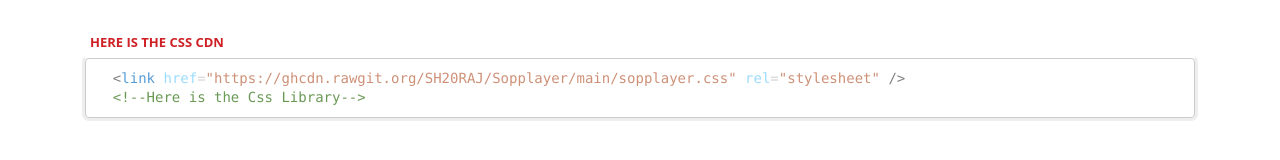
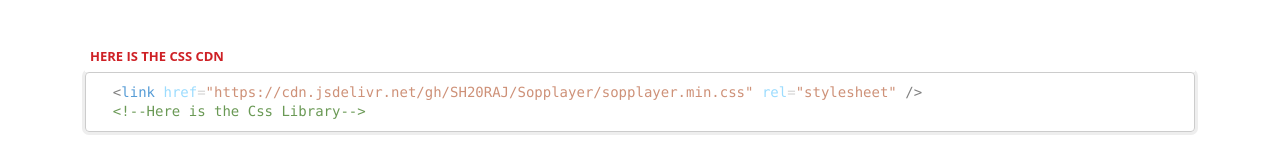
Before and after one commit to SH20RAJ/Sopplayer, a plain HTML site: page index.html in a window 1280 px wide. Shown: the part 1370-1530 px from the top of the page. Drawn offline with nearby package versions, Linux system fonts and the light colour scheme.

Commit message:
Update index.html

```diff
--- a/index.html
+++ b/index.html
@@ -16,7 +16,9 @@
     <div class="container">
       <br>
       <a href="https://github.com/SH20RAJ/Sopplayer/" class="btn btn-dark" >VIEW IN GITHUB</a>
-      <br><br>
+      <br>
+      <a href="https://www.youtube.com/watch?v=Tmj2QOXE6EU&feature=emb_imp_woyt" class="btn btn-warning" >VIDEO DOC</a>
+      <br>
       <center>
     <video id="my-video" class="sopplayer" controls preload="auto" data-setup="{}" width="500px">
       <source src="sample.mp4" type="video/mp4" />
@@ -116,7 +118,7 @@
           <div class="ng-scope" ng-repeat="tab in data.codes track by $id($index)" ng-show="$index==current"
             style="box-sizing: border-box;">
             <pre class="cm-s-neo" data-mode="html" ng-if="data.codes[$index].code != &quot;&quot;"
-              style="border-radius: 4px; border: 1px solid rgb(204, 204, 204); box-shadow: rgb(238, 238, 238) 0px 0px 0px 3px; box-sizing: border-box; color: #4d4d4c; font-family: Monaco, Menlo, Consolas, &quot;courier new&quot;, monospace; font-size: 12px; line-height: 1.42857; margin-bottom: 0px; margin-top: 0px; overflow-wrap: break-word; overflow: auto; padding: 10px; white-space: pre-wrap; word-break: break-all;"><div style="color: #d4d4d4; font-family: Consolas, &quot;Courier New&quot;, monospace; font-size: 14px; line-height: 19px; white-space: pre;"><div style="line-height: 19px;"><div><span style="background-color: white;">&nbsp;&nbsp;<span style="color: grey;">&lt;</span><span style="color: #569cd6;">link</span>&nbsp;<span style="color: #9cdcfe;">href</span>=<span style="color: #ce9178;">"https://ghcdn.rawgit.org/SH20RAJ/Sopplayer/main/sopplayer.css"</span>&nbsp;<span style="color: #9cdcfe;">rel</span>=<span style="color: #ce9178;">"stylesheet"</span>&nbsp;<span style="color: grey;">/&gt;</span></span></div><div><span style="background-color: white;">&nbsp;&nbsp;<span style="color: #6a9955;">&lt;!--Here&nbsp;is&nbsp;the&nbsp;Css&nbsp;Library--&gt;</span></span></div></div></div></pre>
+              style="border-radius: 4px; border: 1px solid rgb(204, 204, 204); box-shadow: rgb(238, 238, 238) 0px 0px 0px 3px; box-sizing: border-box; color: #4d4d4c; font-family: Monaco, Menlo, Consolas, &quot;courier new&quot;, monospace; font-size: 12px; line-height: 1.42857; margin-bottom: 0px; margin-top: 0px; overflow-wrap: break-word; overflow: auto; padding: 10px; white-space: pre-wrap; word-break: break-all;"><div style="color: #d4d4d4; font-family: Consolas, &quot;Courier New&quot;, monospace; font-size: 14px; line-height: 19px; white-space: pre;"><div style="line-height: 19px;"><div><span style="background-color: white;">&nbsp;&nbsp;<span style="color: grey;">&lt;</span><span style="color: #569cd6;">link</span>&nbsp;<span style="color: #9cdcfe;">href</span>=<span style="color: #ce9178;">"https://cdn.jsdelivr.net/gh/SH20RAJ/Sopplayer/sopplayer.min.css"</span>&nbsp;<span style="color: #9cdcfe;">rel</span>=<span style="color: #ce9178;">"stylesheet"</span>&nbsp;<span style="color: grey;">/&gt;</span></span></div><div><span style="background-color: white;">&nbsp;&nbsp;<span style="color: #6a9955;">&lt;!--Here&nbsp;is&nbsp;the&nbsp;Css&nbsp;Library--&gt;</span></span></div></div></div></pre>
           </div>
         </div>
       </div>
```
